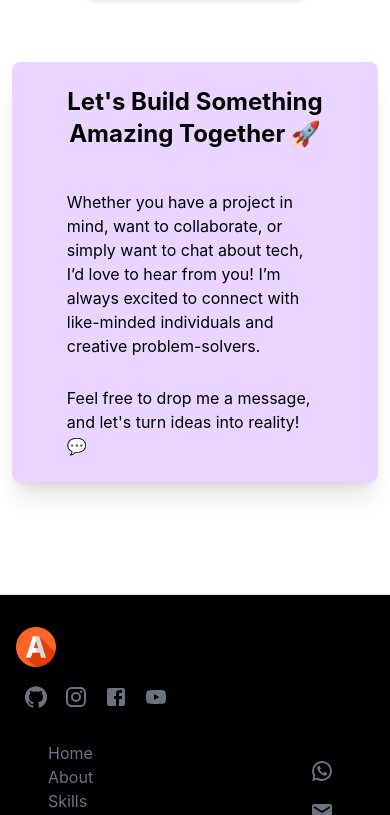
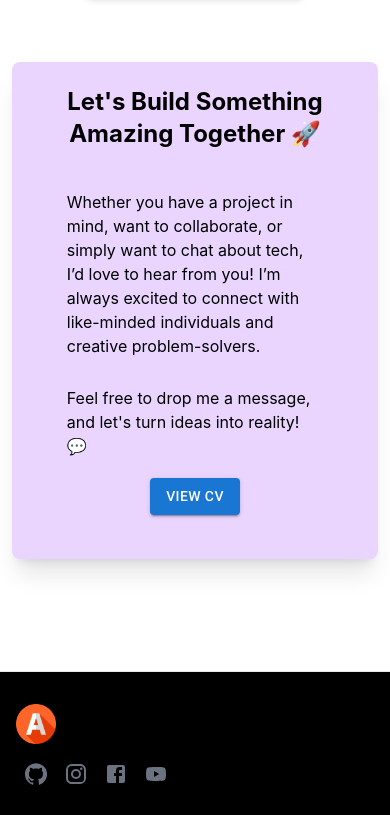
Before and after one commit to ASH0DANNY/Portfolio, a React (Create React App) app: page / in a window 390 px wide. Shown: the part 4501-5316 px from the top of the page. Built offline with nearby package versions, Linux system fonts and the light colour scheme; a web font is replaced by a local one.

Commit message:
CV added

```diff
--- a/src/components/LandingPage.jsx
+++ b/src/components/LandingPage.jsx
@@ -5,6 +5,7 @@ import { Link } from "react-router-dom";
 import {
   aboutParagraph,
   contactInfo,
+  CVDriveLink,
   introGreeting,
   projects,
   QualificationData,
@@ -25,6 +26,7 @@ import MonitorIcon from "@mui/icons-material/Monitor";
 import StorageIcon from "@mui/icons-material/Storage";
 import DataObjectIcon from "@mui/icons-material/DataObject";
 import PersonIcon from "@mui/icons-material/Person";
+import { Button } from "@mui/material";
 
 const Navbar = () => {
   const [open, setOpen] = useState(false);
@@ -135,7 +137,7 @@ const LandingPage = () => {
       {/* About ME Section */}
       <div
         id="aboutmeSection"
-        className="w-full py-10 md:py-16 px-10 bg-purple-950"
+        className="w-full py-10 md:pt-16 md:pb-20 px-10 bg-purple-950"
       >
         <div>
           <p className="text-2xl md:text-3xl text-center font-knewave text-purple-50">
@@ -159,7 +161,8 @@ const LandingPage = () => {
               >
                 <span className="text-lg text-purple-100 font-bold underline">
                   {item.degreeName}
-                </span>{item.emoji}
+                </span>
+                {item.emoji}
                 <p className="text-sm text-purple-100 pt-3">{item.insName}</p>
                 <p className="text-sm text-blue-400 pt-1">{item.duaration}</p>
               </div>
@@ -294,7 +297,7 @@ const LandingPage = () => {
             </div>
           ))}
         </div>
-        <div className="w-full my-14 md:w-3/5 md:my-5 shadow-xl rounded-lg py-6 px-3 md:py-20 md:px-10 bg-purple-200">
+        <div className="w-full my-14 md:w-3/5 md:my-5 shadow-xl rounded-lg py-6 px-3 md:py-16 md:px-10 bg-purple-200">
           <p className="text-2xl md:text-3xl font-bold text-center">
             Let's Build Something Amazing Together 🚀
           </p>
@@ -311,6 +314,14 @@ const LandingPage = () => {
               💬
             </p>
           </div>
+          <div className="w-full p-5 flex justify-center items-center">
+            <Button
+              variant="contained"
+              onClick={() => window.open(CVDriveLink, "_blank")}
+            >
+              View CV
+            </Button>
+          </div>
         </div>
       </div>
       <Footer />
--- a/src/data/PortfolioData.js
+++ b/src/data/PortfolioData.js
@@ -103,6 +103,9 @@ export const subIntroduction =
   "I build intuitive, scalable software solutions that turn ideas into seamless, user-friendly digital experiences. Let's create together!";
 
 //About Me
+export const CVDriveLink =
+  "https://drive.google.com/file/d/1rQxdZYoJLVMQeZ8oHPpUDHj3wjxCCxgu/view?usp=drivesdk"; // Replace with your Google Drive file ID
+
 export const aboutParagraph =
   "I'm a software developer with expertise in both frontend and backend technologies. I specialize in building scalable, efficient, and user-friendly applications. With a focus on clean code, performance optimization, and collaboration, I strive to deliver high-quality solutions that solve real-world problems. Let's create something impactful together!";
 
```
Also changed, not shown: 1 other file (tests, documents, lock files or other folders).
